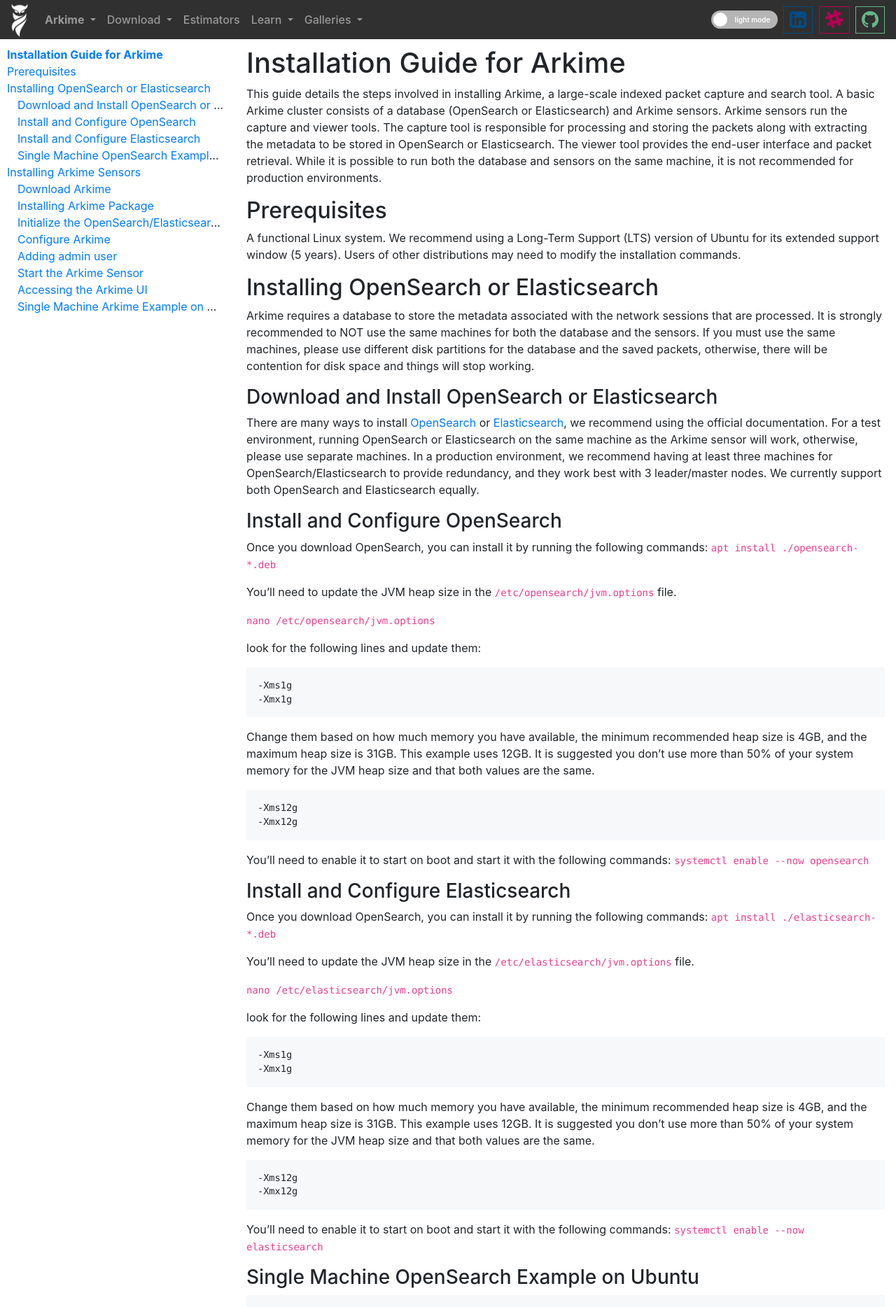
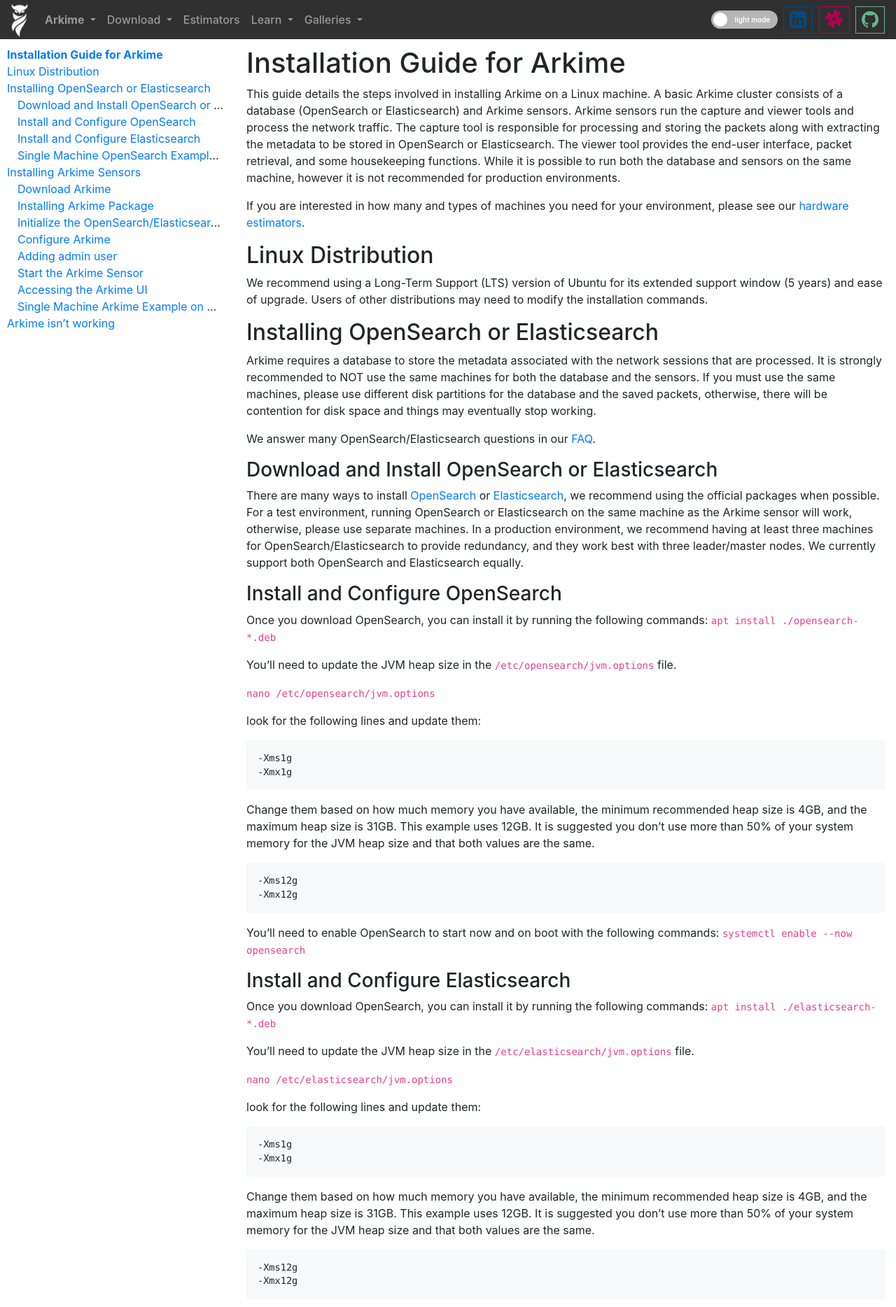
Before and after one commit to arkime/arkimeweb, a Jekyll site: the page built from _wiki/install.md, in a window 1280 px wide. Shown: the top 1868 px of the page at 70% size. Built offline with Jekyll 4.4.1, drawn with Linux system fonts in a browser that asks for light colours; some of the changed text lies outside the part shown.

Commit message:
minor text improvements

````diff
--- a/_wiki/install.md
+++ b/_wiki/install.md
@@ -14,30 +14,33 @@
 
 # Installation Guide for Arkime
 
-This guide details the steps involved in installing Arkime, a large-scale indexed packet capture and search tool.
+This guide details the steps involved in installing Arkime on a Linux machine.
 A basic Arkime cluster consists of a database (OpenSearch or Elasticsearch) and Arkime sensors.
-Arkime sensors run the capture and viewer tools.
+Arkime sensors run the capture and viewer tools and process the network traffic.
 The capture tool is responsible for processing and storing the packets along with extracting the metadata to be stored in OpenSearch or Elasticsearch.
-The viewer tool provides the end-user interface and packet retrieval.
-While it is possible to run both the database and sensors on the same machine, it is not recommended for production environments.
+The viewer tool provides the end-user interface, packet retrieval, and some housekeeping functions.
+While it is possible to run both the database and sensors on the same machine, however it is not recommended for production environments.
 
-## Prerequisites
+If you are interested in how many and types of machines you need for your environment, please see our [hardware estimators](https://arkime.com/estimators).
 
-A functional Linux system.
-We recommend using a Long-Term Support (LTS) version of Ubuntu for its extended support window (5 years).
+## Linux Distribution
+
+We recommend using a Long-Term Support (LTS) version of Ubuntu for its extended support window (5 years) and ease of upgrade.
 Users of other distributions may need to modify the installation commands.
 
 ## Installing OpenSearch or Elasticsearch
 
 Arkime requires a database to store the metadata associated with the network sessions that are processed.
 It is strongly recommended to NOT use the same machines for both the database and the sensors.
-If you must use the same machines, please use different disk partitions for the database and the saved packets, otherwise, there will be contention for disk space and things will stop working.
+If you must use the same machines, please use different disk partitions for the database and the saved packets, otherwise, there will be contention for disk space and things may eventually stop working.
+
+We answer many OpenSearch/Elasticsearch questions in our [FAQ](https://arkime.com/faq#elasticsearch).
 
 ### Download and Install OpenSearch or Elasticsearch
 
-There are many ways to install [OpenSearch](https://opensearch.org/downloads.html) or [Elasticsearch](https://www.elastic.co/downloads/elasticsearch), we recommend using the official documentation.
+There are many ways to install [OpenSearch](https://opensearch.org/downloads.html) or [Elasticsearch](https://www.elastic.co/downloads/elasticsearch), we recommend using the official packages when possible.
 For a test environment, running OpenSearch or Elasticsearch on the same machine as the Arkime sensor will work, otherwise, please use separate machines.
-In a production environment, we recommend having at least three machines for OpenSearch/Elasticsearch to provide redundancy, and they work best with 3 leader/master nodes.
+In a production environment, we recommend having at least three machines for OpenSearch/Elasticsearch to provide redundancy, and they work best with three leader/master nodes.
 We currently support both OpenSearch and Elasticsearch equally.
 
 ### Install and Configure OpenSearch
@@ -61,7 +64,7 @@
 -Xmx12g
 ```
 
-You'll need to enable it to start on boot and start it with the following commands:
+You'll need to enable OpenSearch to start now and on boot with the following commands:
 `systemctl enable --now opensearch`
 
 ### Install and Configure Elasticsearch
@@ -85,7 +88,7 @@
 -Xmx12g
 ```
 
-You'll need to enable it to start on boot and start it with the following commands:
+You'll need to enable Elasticsearch to start now and on boot with the following commands:
 `systemctl enable --now elasticsearch`
 
 ### Single Machine OpenSearch Example on Ubuntu
@@ -114,12 +117,12 @@
 
 ### Download Arkime
 
-If new to Arkime we recommend starting with the latest [stabe version](https://github.com/arkime/arkime/releases/latest), however if you like to use the latest and greatest we have a [latest commit version](https://github.com/arkime/arkime/releases/last-commit).
+If new to Arkime we recommend starting with the latest [stabe version](https://github.com/arkime/arkime/releases/latest), however if you like to use the latest and greatest we have a [latest commit version](https://github.com/arkime/arkime/releases/last-commit) that is rebuilt after every commit to github.
 
-The download page for each release contains multiple downloads.
+The download page for each release contains multiple Arkime packages.
 When choosing an Arkime package, please select a version that corresponds to the Operating System and the architecture of your system.
 
-NOTE: A clear indication of incorrect download are libssl or libyaml errors when trying to run capture.
+NOTE: A clear indication of theincorrect download are libssl or libyaml errors when trying to run capture.
 
 ### Installing Arkime Package
 
@@ -140,26 +143,26 @@
 ### Configure Arkime
 
 We provide a simple Configuration script that will take a sample config.ini and create a new one with the correct settings.
-You can always edit the /opt/arkime/etc/config.ini file directly.
 To use the Configuration script, run the following command: `/opt/arkime/bin/Configure`
+You can always edit the /opt/arkime/etc/config.ini file directly after runnig Configure.
 
 ### Adding admin user
 
-Before you can use Arkime you must add the first user.
-You can change the password or other settings later in the Arkime UI.
+Before you can use the Arkime UI, you must add the first user.
 ```
 /opt/arkime/bin/arkime_add_user.sh admin "Admin User" changeme --admin
 ```
+You can change the password or other settings later in the Arkime UI under the Users tab.
 
 ### Start the Arkime Sensor
 
-To start the Arkime sensor, run the following command: `systemctl enable --now arkimecapture` and `systemctl enable --now arkimeviewer`
-Log files are located in the `/opt/arkime/logs` directory if something goes wrong.
+To start the Arkime sensor, run the following command: `systemctl enable --now arkimecapture` and `systemctl enable --now arkimeviewer` which will start the capture and viewer services now and on boot.
+If there are issues, log files are located in the `/opt/arkime/logs` directory.
 
 ### Accessing the Arkime UI
 
 Once the Arkime sensor is running, you can access the Arkime UI by navigating to `http://<hostname>:8005` in your web browser.
-Use the authentication information from above, username `admin` and the password is `changeme`.
+Use the authentication information from above, username `admin` and the password is `changeme` in the example.
 
 ### Single Machine Arkime Example on Ubuntu 22 LTS
 ```
@@ -196,4 +199,9 @@
 curl -u admin:changeme --digest http://localhost:8005/eshealth.json
 ```
 
+## Arkime isn't working
+
+If you are having issues with Arkime, please see our [FAQ](https://arkime.com/faq#arkime-is-not-working) for common issues and solutions.
+
+
 </div>
````
Also changed, not shown: other parts of _wiki/install.md (+1 -1 lines).
